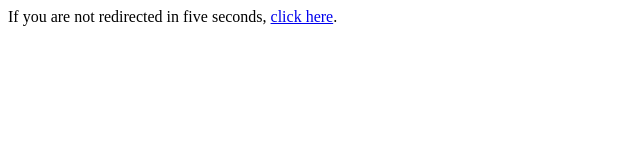
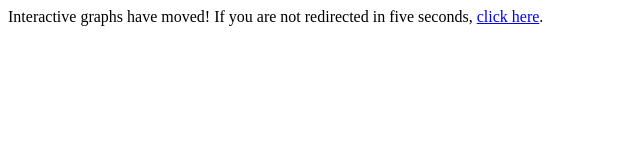
Before and after one commit to PlatosTwin/platostwin.github.io, a plain HTML site: page index.html in a window 1280 px wide. Shown: the whole page, without its empty margins (0-640 px from the left). Drawn offline with Linux system fonts and the light colour scheme.

Commit message:
Update index.html
Fixed broken link.

```diff
--- a/index.html
+++ b/index.html
@@ -1,6 +1,6 @@
 <head>
-  <meta http-equiv="refresh" content="5; URL=platostwin.github.io/LawSchoolData" />
+  <meta http-equiv="refresh" content="5; URL=https://platostwin.github.io/LawSchoolData/" />
 </head>
 <body>
-  <p>If you are not redirected in five seconds, <a href="platostwin.github.io/LawSchoolData">click here</a>.</p>
+  <p>Interactive graphs have moved! If you are not redirected in five seconds, <a href="https://platostwin.github.io/LawSchoolData/">click here</a>.</p>
 </body>
```
